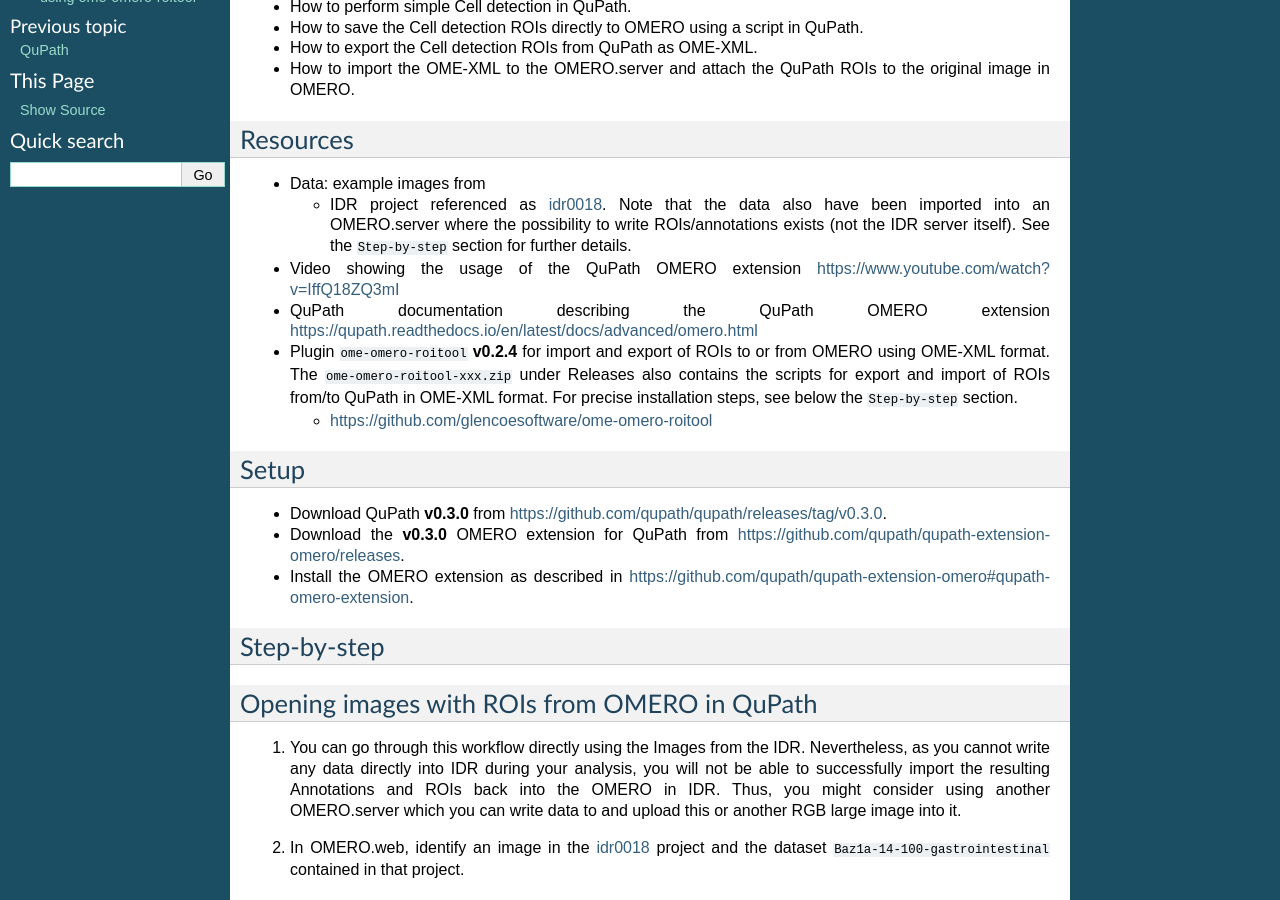
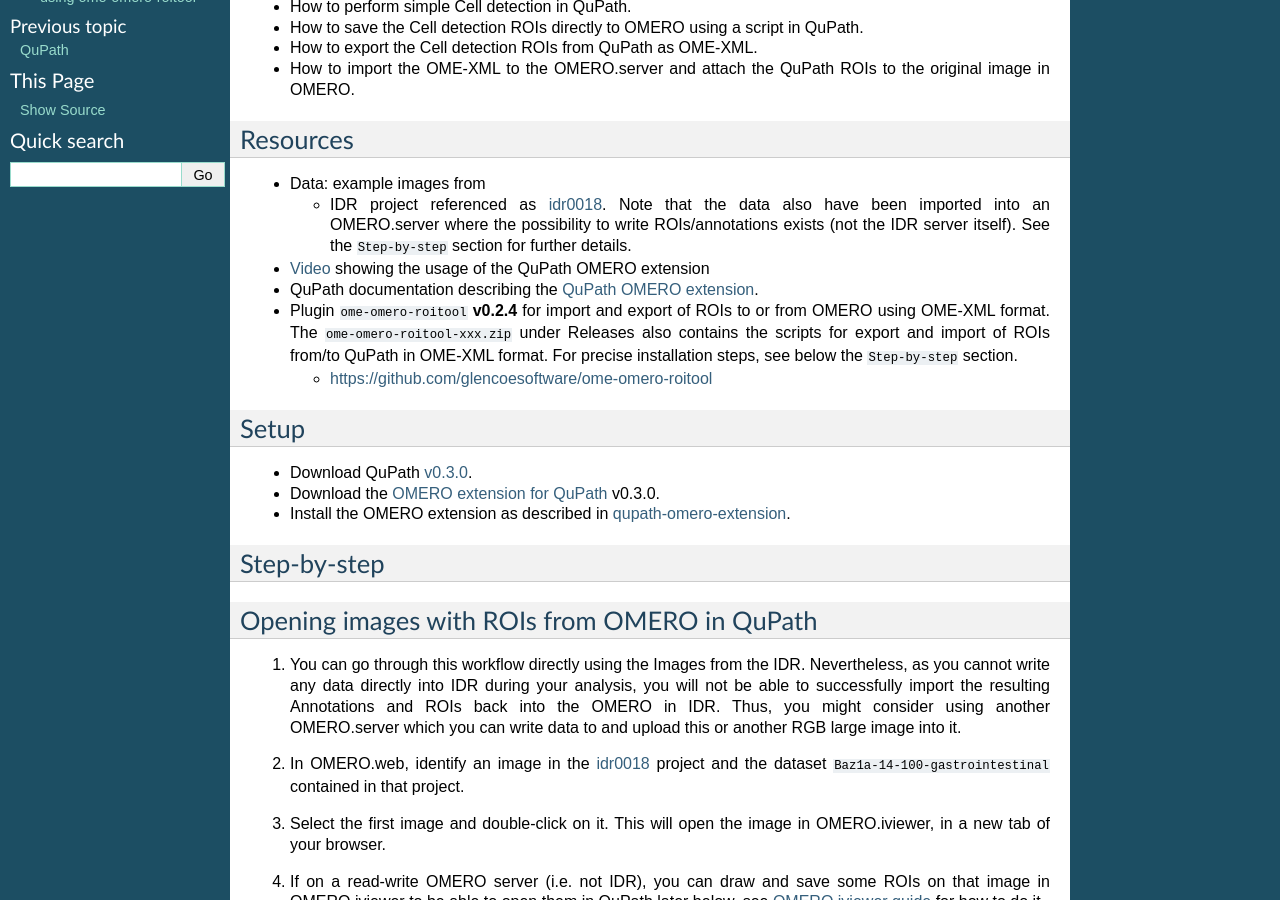
Before and after one commit to ome/omero-guide-qupath, a Sphinx documentation site: the page built from docs/qupath.rst, in a window 1280 px wide and 900 px high, scrolled down 309 px. Built offline with Sphinx 7.4.7, drawn with Linux system fonts in a browser that asks for light colours.

Commit message:
fix doc failure

```diff
--- a/docs/index.rst
+++ b/docs/index.rst
@@ -1,7 +1,7 @@
 QuPath
 ======
 
-QuPath is a free open-source cross-platform software application designed for bioimage analysis - and specifically to meet the needs of whole slide image analysis and digital pathology. We demonstrate how to integrate QuPath and OMERO using the User Interface. For more details, go to \ https://github.com/qupath/qupath/wiki/
+QuPath is a free open-source cross-platform software application designed for bioimage analysis - and specifically to meet the needs of whole slide image analysis and digital pathology. We demonstrate how to integrate QuPath and OMERO using the User Interface. For more details, go to `QuPath Wiki page <https://github.com/qupath/qupath/wiki/>`_.
 
 Contents:
 
--- a/docs/qupath.rst
+++ b/docs/qupath.rst
@@ -30,8 +30,8 @@
 
   - IDR project referenced as `idr0018 <https://idr.openmicroscopy.org/search/?query=Name:idr0018>`_. Note that the data also have been imported into an OMERO.server where the possibility to write ROIs/annotations exists (not the IDR server itself). See the ``Step-by-step`` section for further details.
 
-- Video showing the usage of the QuPath OMERO extension https://www.youtube.com/watch?v=IffQ18ZQ3mI
-- QuPath documentation describing the QuPath OMERO extension https://qupath.readthedocs.io/en/latest/docs/advanced/omero.html
+- `Video <https://www.youtube.com/watch?v=IffQ18ZQ3mI>`_ showing the usage of the QuPath OMERO extension
+- QuPath documentation describing the `QuPath OMERO extension <https://qupath.readthedocs.io/en/latest/docs/advanced/omero.html>`_.
 
 -  Plugin ``ome-omero-roitool`` **v0.2.4** for import and export of ROIs to or from OMERO using OME-XML format. The ``ome-omero-roitool-xxx.zip`` under Releases also contains the scripts for export and import of ROIs from/to QuPath in OME-XML format. For precise installation steps, see below the ``Step-by-step`` section.
 
@@ -41,9 +41,9 @@
 Setup
 -----
 
-- Download QuPath **v0.3.0** from https://github.com/qupath/qupath/releases/tag/v0.3.0.
-- Download the **v0.3.0** OMERO extension for QuPath from https://github.com/qupath/qupath-extension-omero/releases.
-- Install the OMERO extension as described in https://github.com/qupath/qupath-extension-omero#qupath-omero-extension.
+- Download QuPath `v0.3.0 <https://github.com/qupath/qupath/releases/tag/v0.3.0>`_.
+- Download the `OMERO extension for QuPath <https://github.com/qupath/qupath-extension-omero/releases>`_ v0.3.0.
+- Install the OMERO extension as described in `qupath-omero-extension <https://github.com/qupath/qupath-extension-omero>`_.
 
 Step-by-step
 ------------
```
